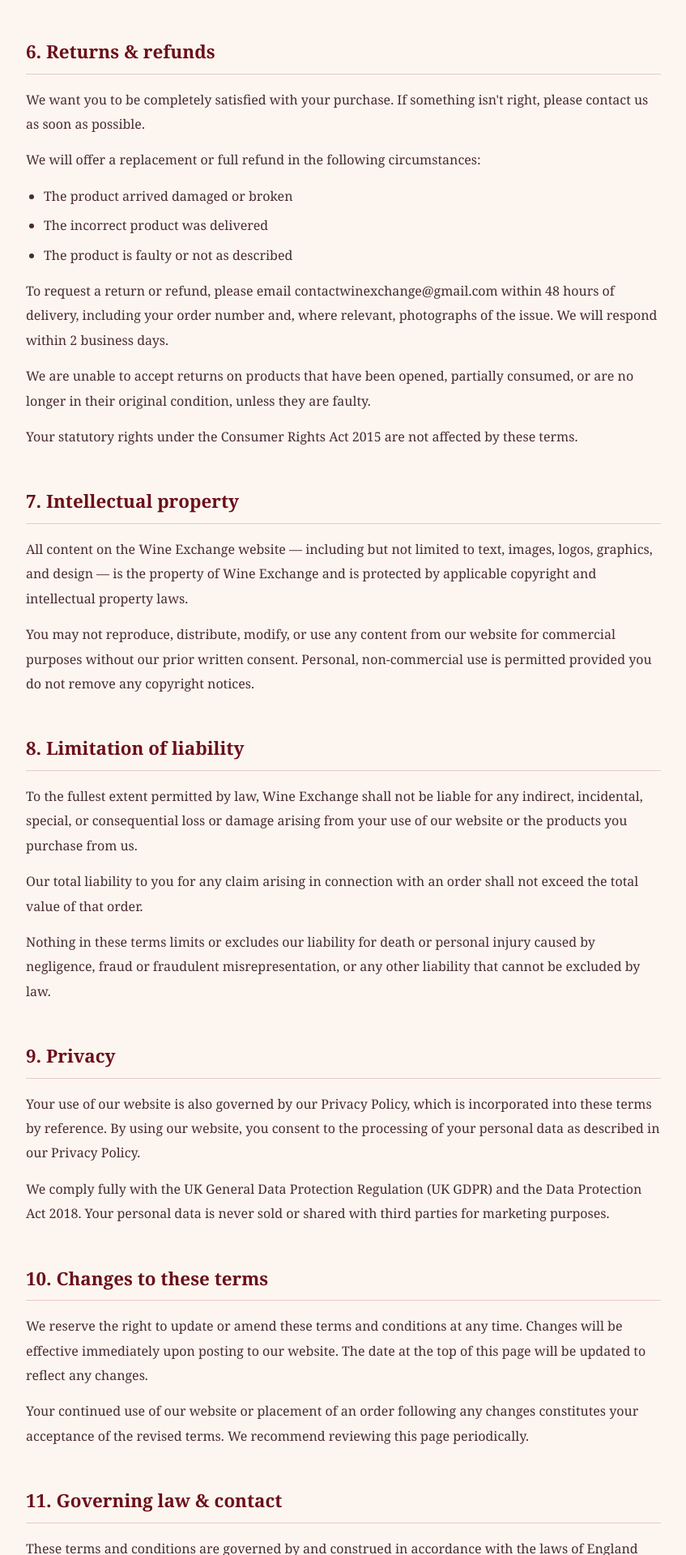
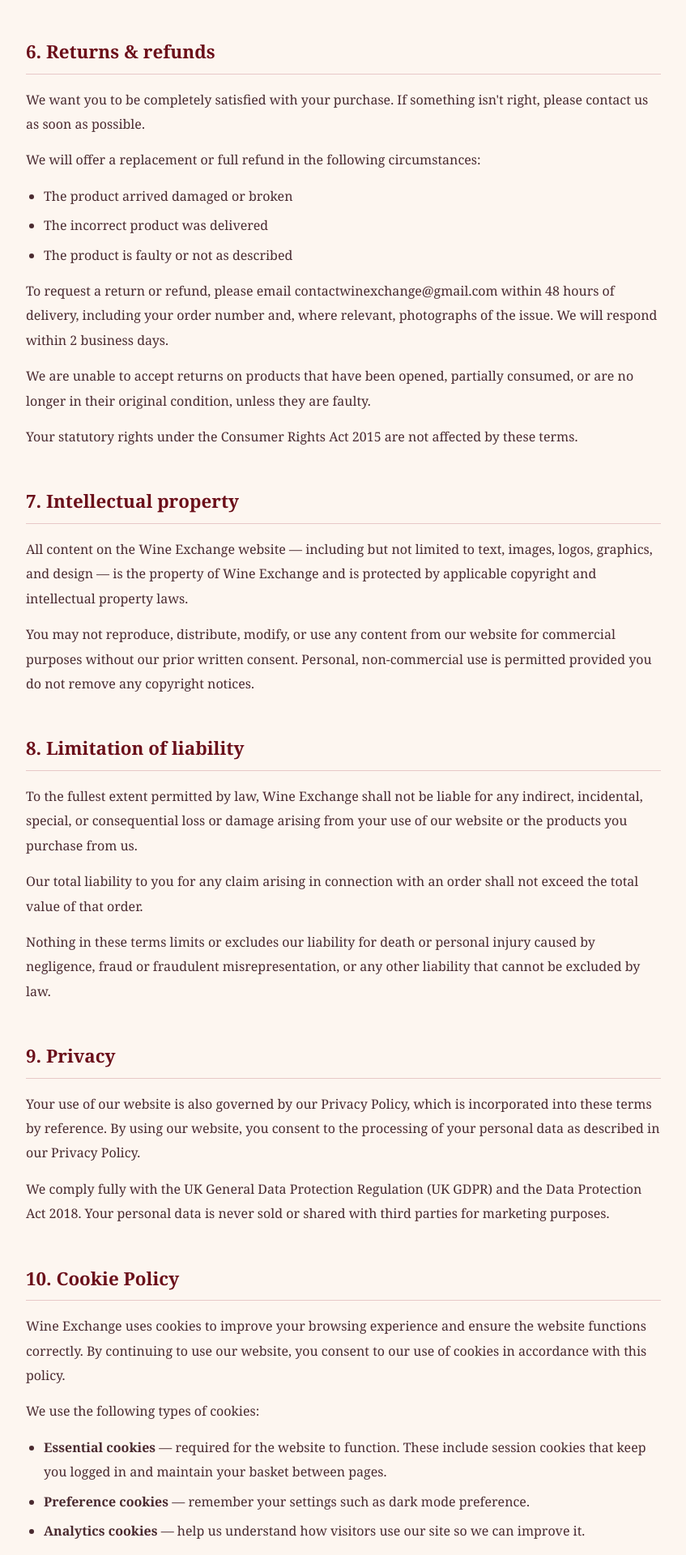
Before and after one commit to fjonasulaa/Group-15-, a PHP site: the page made by frontend/html/terms.php in a window 1280 px wide. Shown: the part 2720-4640 px from the top of the page at 81% size, without its empty margins (350-1197 px from the left). Run offline with PHP 8.4, Linux system fonts and the light colour scheme; some libraries are stand-ins or nearby versions.

Commit message:
added and fixed links, cookie section, removed accessibility

```diff
--- a/frontend/html/footer.php
+++ b/frontend/html/footer.php
@@ -376,9 +376,9 @@
       <!-- Col 4: Legal & payments -->
       <div class="footer-col">
         <h4>Legal &amp; payments</h4>
-        <a href="terms.php">Privacy policy</a>
-        <a href="terms.php">Cookie policy</a>
-        <a href="terms.php">Accessibility</a>
+        <a href="terms.php#privacy">Privacy Policy</a>
+        <a href="terms.php#cookies">Cookie Policy</a>
+        <a href="terms.php#eligibility">Age & Eligibility</a>
         <hr class="col-divider" />
         <div class="payment-icons">
           <span class="payment-icon">VISA</span>
--- a/frontend/html/terms.php
+++ b/frontend/html/terms.php
@@ -111,8 +111,9 @@ require_once('../../database/db_connect.php');
         <li><a href="#intellectual-property">Intellectual property</a></li>
         <li><a href="#liability">Limitation of liability</a></li>
         <li><a href="#privacy">Privacy</a></li>
+        <li><a href="#cookies">Cookie policy</a></li>
         <li><a href="#changes">Changes to these terms</a></li>
-        <li><a href="#contact">Contact us</a></li>
+        <li><a href="#contact">Governing law & contact</a></li>
       </ul>
     </nav>
 
@@ -212,6 +213,21 @@ require_once('../../database/db_connect.php');
         <p>We comply fully with the UK General Data Protection Regulation (UK GDPR) and the Data Protection Act 2018. Your personal data is never sold or shared with third parties for marketing purposes.</p>
       </div>
 
+      <div class="tc-section" id="cookies">
+        <h2>10. Cookie Policy</h2>
+        <p>Wine Exchange uses cookies to improve your browsing experience and ensure the website functions correctly. By continuing to use our website, you consent to our use of cookies in accordance with this policy.</p>
+
+        <p>We use the following types of cookies:</p>
+        <ul>
+            <li><strong>Essential cookies</strong> — required for the website to function. These include session cookies that keep you logged in and maintain your basket between pages.</li>
+            <li><strong>Preference cookies</strong> — remember your settings such as dark mode preference.</li>
+            <li><strong>Analytics cookies</strong> — help us understand how visitors use our site so we can improve it.</li>
+        </ul>
+
+        <p>You can control and manage cookies through your browser settings. Please note that disabling essential cookies may affect the functionality of the website, including your ability to log in or maintain a basket.</p>
+        <p>Our website uses <code>localStorage</code> to store your dark mode preference and guest wishlist. This data is stored locally on your device and is not transmitted to our servers.</p>
+      </div>
+
       <div class="tc-section" id="changes">
         <h2>10. Changes to these terms</h2>
         <p>We reserve the right to update or amend these terms and conditions at any time. Changes will be effective immediately upon posting to our website. The date at the top of this page will be updated to reflect any changes.</p>
```
